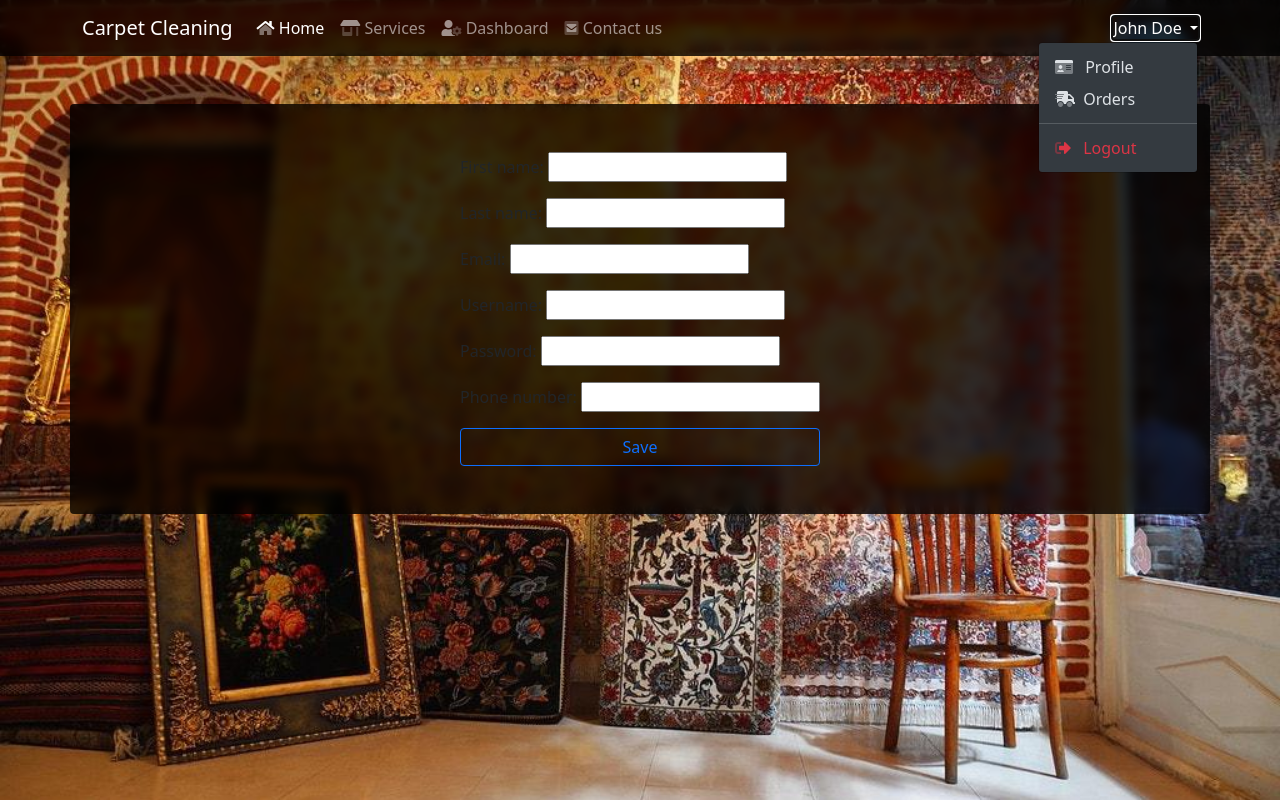
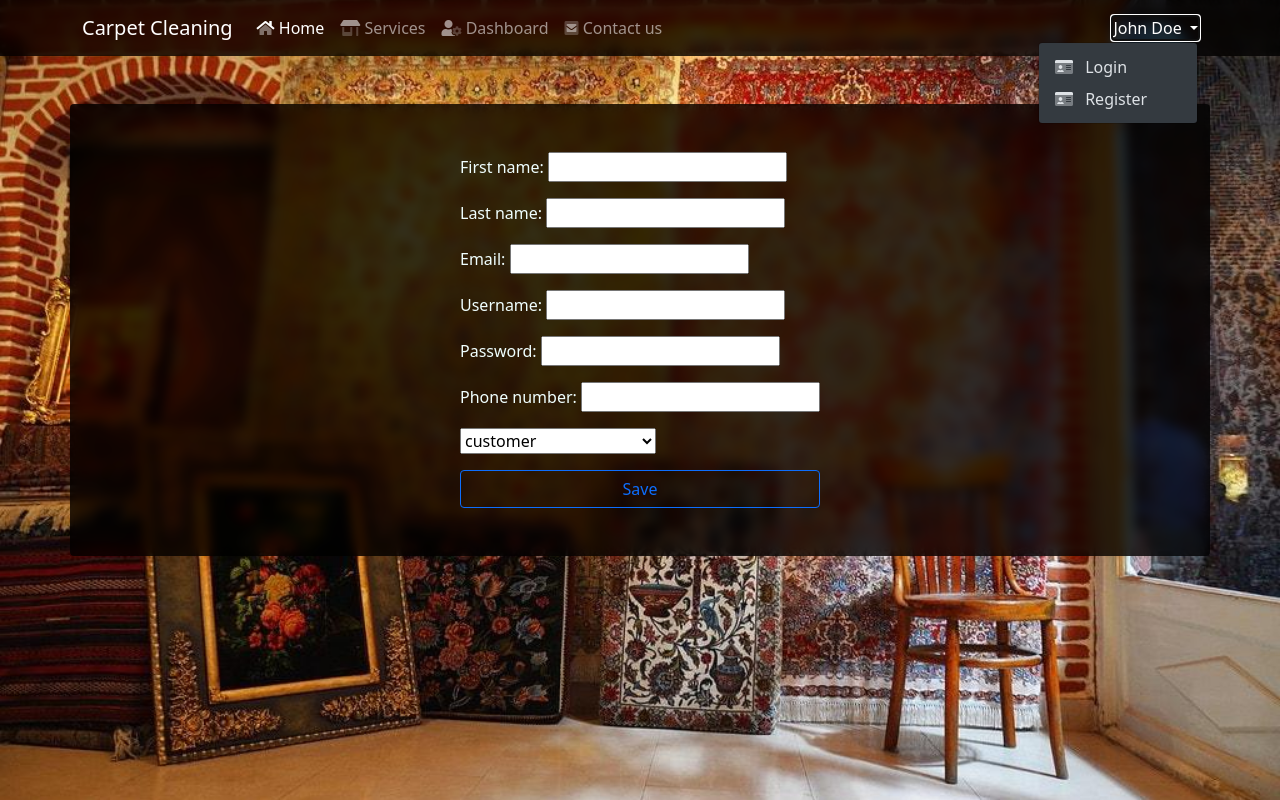
Before and after one commit to Broken37/carpet-cleaning, a Django app: page /users/register/ in a window 1280 px wide, after a click on "John Doe". Run offline with Django 3.2, Linux system fonts and the light colour scheme; some libraries are stand-ins or nearby versions.

Commit message:
adding costumer register

```diff
--- a/CarpetCleaning/urls.py
+++ b/CarpetCleaning/urls.py
@@ -16,7 +16,10 @@ Including another URLconf
 from django.contrib import admin
 from django.urls import path, include
 
+from users.views import index
+
 urlpatterns = [
+    path("", index, name='index'),
     path("admin/", admin.site.urls),
     path("orders/", include("orders.urls")),
     path("carpet_cleanings/", include("CarpetShops.urls"), name="CarpetShops"),
--- a/CarpetShops/forms.py
+++ b/CarpetShops/forms.py
@@ -4,8 +4,8 @@ from django import forms
 class RegisterForm(forms.Form):
     owner_username = forms.CharField()
     name = forms.CharField()
-    opens_at = forms.TimeField()
-    closes_at = forms.TimeField()
+    opens_at = forms.TimeField(widget=forms.TimeInput())
+    closes_at = forms.TimeField(widget=forms.TimeInput())
     address = forms.CharField()
     latitude = forms.FloatField()
     longitude = forms.FloatField()
--- a/static/css/main.css
+++ b/static/css/main.css
@@ -9,6 +9,7 @@ body {
 .glass-container {
     background: rgba(0,0,0,0.8);
     backdrop-filter: saturate(180%) blur(6px);
+    color: azure;
 }
 
 .content-title {
--- a/templates/partials/nav.html
+++ b/templates/partials/nav.html
@@ -1,16 +1,19 @@
 <nav class="navbar navbar-expand-lg navbar-dark glass-container" style='z-index: 999'>
     <div class="container">
         <a class="navbar-brand" href="{% url 'get-carpet-cleanings' %}">Carpet Cleaning</a>
-    <button class="navbar-toggler" type="button" data-bs-toggle="collapse" data-bs-target="#navbarSupportedContent" aria-controls="navbarSupportedContent" aria-expanded="false" aria-label="Toggle navigation">
+        <button class="navbar-toggler" type="button" data-bs-toggle="collapse" data-bs-target="#navbarSupportedContent"
+                aria-controls="navbarSupportedContent" aria-expanded="false" aria-label="Toggle navigation">
             <span class="navbar-toggler-icon"></span>
         </button>
         <div class="collapse navbar-collapse" id="navbarSupportedContent">
             <ul class="navbar-nav me-auto mb-2 mb-lg-0">
                 <li class="nav-item">
-          <a class="nav-link active" aria-current="page" href="{% url 'get-carpet-cleanings' %}"><i class="fad fa-home"></i> Home</a>
+                    <a class="nav-link active" aria-current="page" href="{% url 'get-carpet-cleanings' %}"><i
+                            class="fad fa-home"></i> Home</a>
                 </li>
                 <li class="nav-item">
-          <a class="nav-link" href="{% url 'get-carpet-cleanings' %}"><i class='fad fa-store-alt'></i> Services</a>
+                    <a class="nav-link" href="{% url 'get-carpet-cleanings' %}"><i class='fad fa-store-alt'></i>
+                        Services</a>
                 </li>
                 <li class="nav-item">
                     <a class="nav-link" href="{% url 'admin:index' %}"><i class='fad fa-user-cog'></i> Dashboard</a>
@@ -20,14 +23,25 @@
                 </li>
             </ul>
             <div class="dropdown">
-          <a class="dropdown-toggle text-white text-decoration-none" href="#" id="navbarDropdown" role="button" data-bs-toggle="dropdown" aria-expanded="false">
+                <a class="dropdown-toggle text-white text-decoration-none" href="#" id="navbarDropdown" role="button"
+                   data-bs-toggle="dropdown" aria-expanded="false">
                     John Doe
                 </a>
-          <ul class="dropdown-menu dropdown-menu-end dropdown-menu-dark" aria-labelledby="navbarDropdown" style='z-index: 9999;'>
+                <ul class="dropdown-menu dropdown-menu-end dropdown-menu-dark" aria-labelledby="navbarDropdown"
+                    style='z-index: 9999;'>
+                    {% if request.user.is_authenticated %}
                         <li><a class="dropdown-item" href="#"><i class='fad fa-id-card me-2'></i> Profile</a></li>
                         <li><a class="dropdown-item" href="#"><i class='fad fa-shipping-fast me-1'></i> Orders</a></li>
-            <li><hr class="dropdown-divider"></li>
-            <li><a class="dropdown-item text-danger" href="#"><i class='fad fa-sign-out-alt me-2'></i> Logout</a></li>
+                        <li>
+                            <hr class="dropdown-divider">
+                        </li>
+                        <li><a class="dropdown-item text-danger" href="#"><i class='fad fa-sign-out-alt me-2'></i>
+                            Logout</a></li>
+                    {% else %}
+                        <li><a class="dropdown-item" href="#"><i class='fad fa-id-card me-2'></i> Login</a></li>
+                        <li><a class="dropdown-item" href="{% url 'users:register' %}"><i
+                                class='fad fa-id-card me-2'></i> Register</a></li>
+                    {% endif %}
                 </ul>
             </div>
         </div>
--- a/users/forms.py
+++ b/users/forms.py
@@ -1,10 +1,21 @@
 from django import forms
+from django.core.validators import RegexValidator
 
 
 class RegisterForm(forms.Form):
+    USER_TYPE = (
+        (1, "customer"),
+        (2, "carpet_cleaning_owner")
+    )
+    phone_regex = RegexValidator(
+        regex=r"^(09)\d{9}$",
+        message="phone_number format: 09xxxxxxxxx",
+    )
+
     first_name = forms.CharField()
     last_name = forms.CharField()
     email = forms.EmailField(widget=forms.EmailInput())
     username = forms.CharField()
     password = forms.CharField(widget=forms.PasswordInput())
-    phone_number = forms.CharField()
+    phone_number = forms.CharField(validators=[phone_regex])
+    user_type = forms.ChoiceField(choices=USER_TYPE, label="", initial=1, widget=forms.Select(), required=True)
--- a/users/urls.py
+++ b/users/urls.py
@@ -2,6 +2,8 @@ from django.urls import path
 
 from . import views
 
+app_name = 'users'
+
 urlpatterns = [
     path("register/", views.RegisterFormView.as_view(), name="get-register-page"),
 ]
--- a/users/views.py
+++ b/users/views.py
@@ -1,16 +1,20 @@
+from django.db.utils import IntegrityError
 from django.shortcuts import render, redirect
 from django.urls import reverse
 from django.views.generic.edit import FormView
-from django.db.utils import IntegrityError
 
 from users.forms import *
 from users.models import *
 
 
+def index(request):
+    return render(request, 'base.html')
+
+
 class RegisterFormView(FormView):
     template_name = 'users/register.html'
     form_class = RegisterForm
-    success_url = 'CarpetShops/add-shop.html'
+    success_url = 'index'
 
     def form_valid(self, form):
         first_name = form.cleaned_data['first_name']
@@ -19,12 +23,14 @@ class RegisterFormView(FormView):
         password = form.cleaned_data['password']
         email = form.cleaned_data['email']
         phone_number = form.cleaned_data['phone_number']
+        user_type = form.cleaned_data['user_type']
         users = User.objects.filter(username=username)
+
         if users:
             return render(self.request, self.template_name, {"error": True, "username_unavailable": True})
         else:
-            user = User(username=username, first_name=first_name, last_name=last_name, password=password,
-                        email=email, phone_number=phone_number, user_type=UserType.carpet_cleaning_owner)
+            user = User(username=username, first_name=first_name, last_name=last_name, email=email,
+                        phone_number=phone_number, user_type=user_type)
             user.set_password(password)
             try:
                 user.save()
```
Also changed, not shown: CarpetShops/templates/CarpetShops/addShop.html (+7 -13 lines), templates/base.html (+17 -13 lines). Lines whose indentation alone changed are shown as unchanged.
